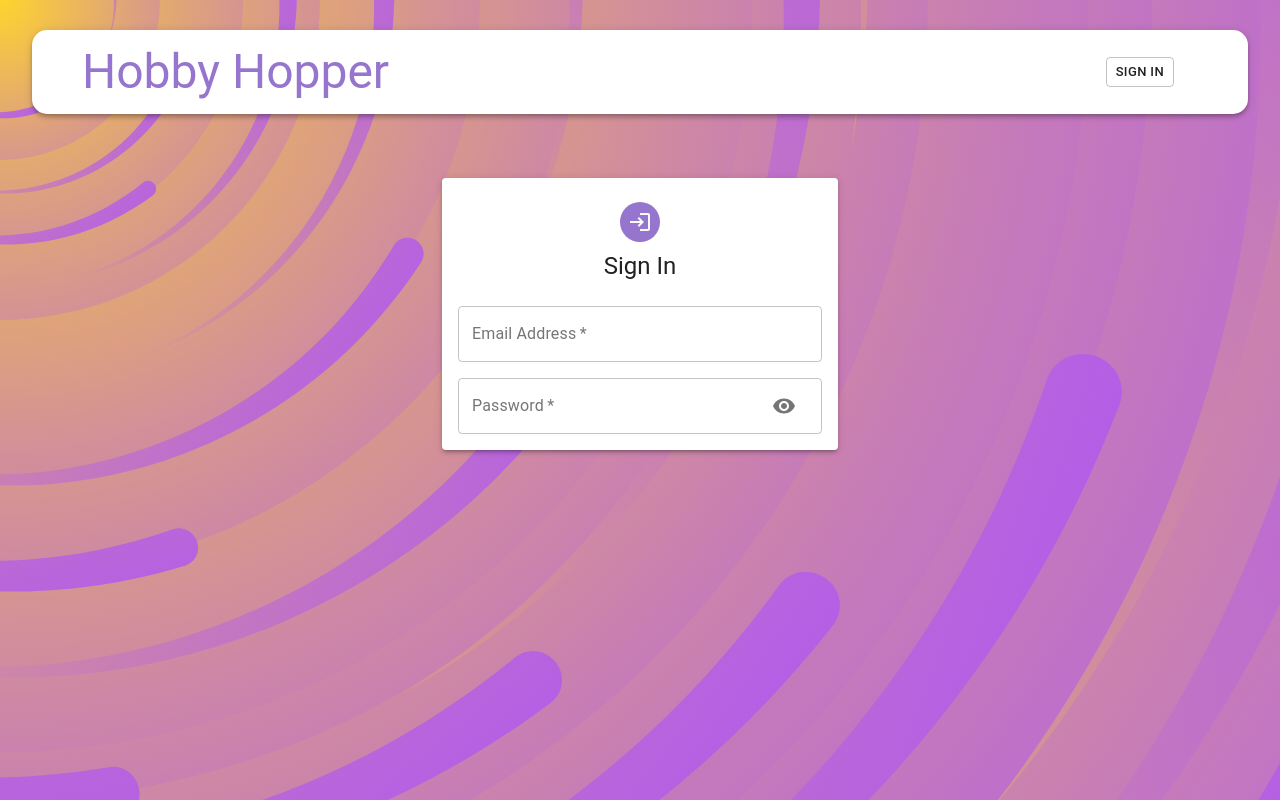
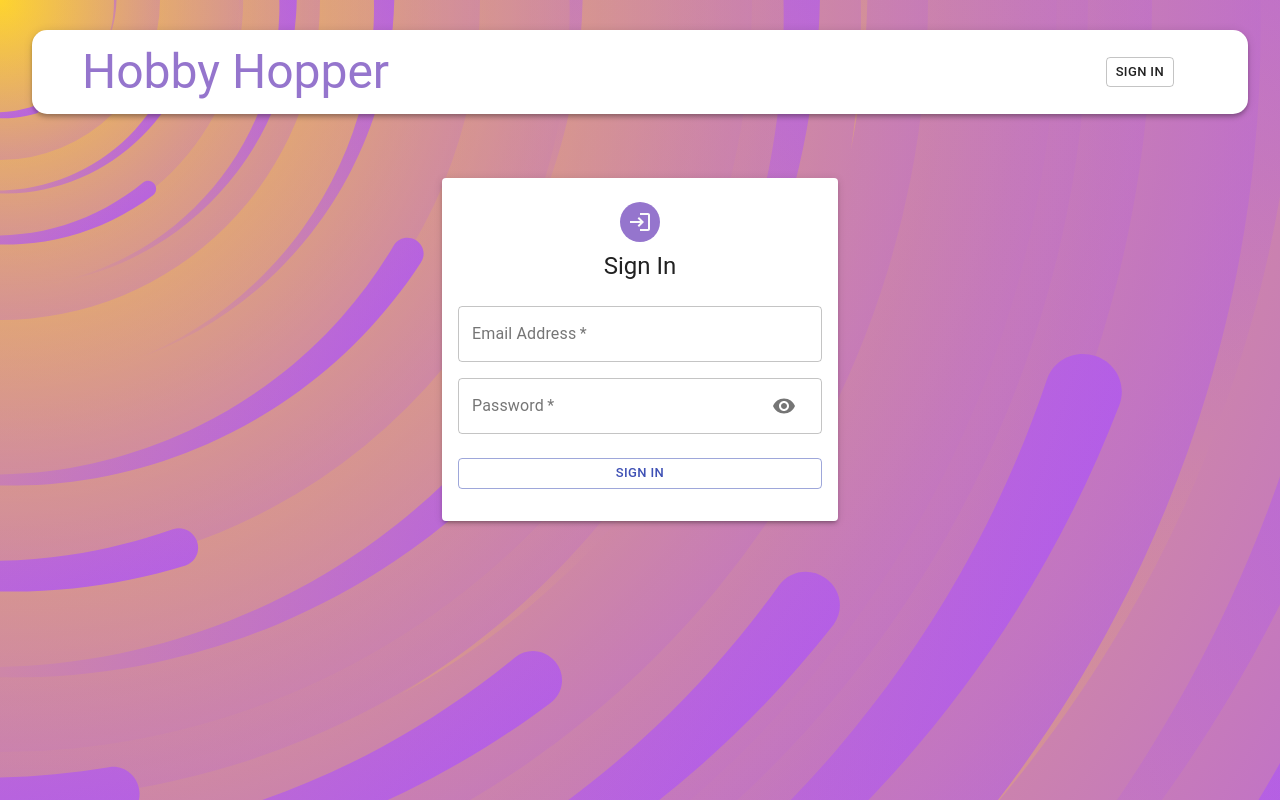
Before and after one commit to Trangtran62/hobby-hopper, a React (Create React App) app in the folder client/: page /auth in a window 1280 px wide. Built offline with nearby package versions, Linux system fonts and the light colour scheme.

Commit message:
added sign in/up button

```diff
--- a/client/src/components/Auth/Auth.js
+++ b/client/src/components/Auth/Auth.js
@@ -52,7 +52,18 @@ const Auth = () => {
                             type={showPassword ? "text" : "password"}
                             handleShowPassword={handleShowPassword}
                         />
+                        {isSignup && (
+                            <Input
+                                name="confirmPassword"
+                                label="Confirm Password"
+                                handleChange={handleChange}
+                                type="password"
+                            />
+                        )}
                     </Grid>
+                    <Button type="submit" fullWidth variant="outlined" color="primary" className={classes.submit} size="small">
+                        {isSignup ? "Sign Up" : "Sign In"}
+                    </Button>
                 </form>
             </Paper>
         </Container>
```
